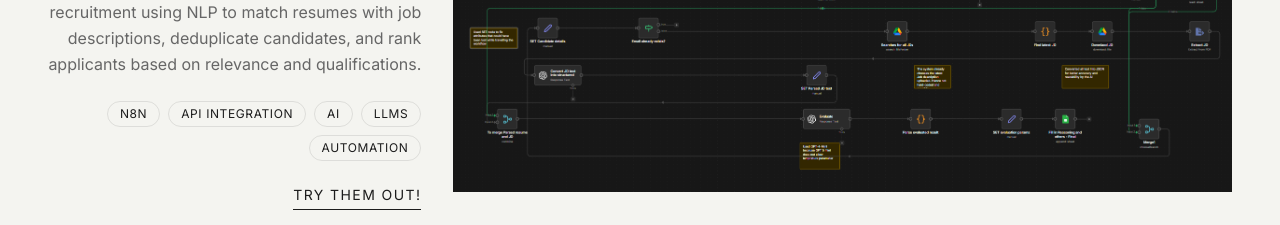
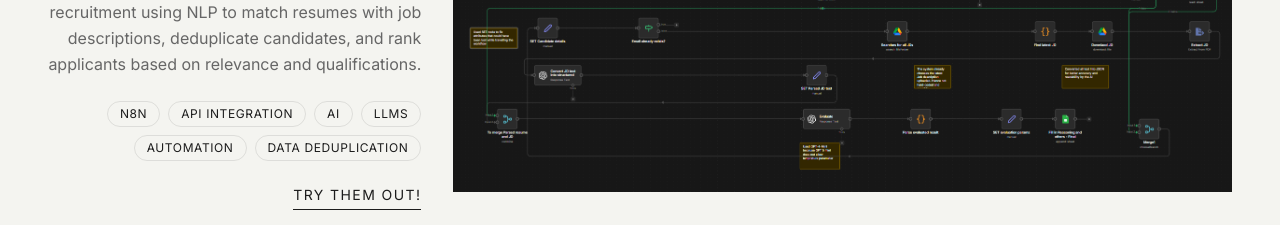
Before and after one commit to axstorch/Portfolio, a React (Vite) app: page / in a window 1280 px wide. Shown: the part 4340-4565 px from the top of the page. Built offline with nearby package versions, Linux system fonts and the light colour scheme; a web font is replaced by a local one.

Commit message:
resume updation

```diff
--- a/constants.ts
+++ b/constants.ts
@@ -8,9 +8,9 @@
   location: "Hyderabad, Telangana, India",
   linkedin: "https://www.linkedin.com/in/akshat-saxena-5513a8258",
   Github: "https://github.com/axstorch",
-  Resune: "https://drive.google.com/file/d/1Ye-W37kHNLRmzGtryg6cORLl_PxkkdRH/view?usp=drive_link",
-  summary: "As a proactive and results-driven final-year student, I thrive on building impactful tech solutions using React, Supabase, and React frameworks such as Expo and Native. With a growing interest in product management, I aim to bridge the gap between user needs and tech solutions, transforming innovative concepts into market-ready products.",
-};
+  Resume: "https://drive.google.com/file/d/1Ye-W37kHNLRmzGtryg6cORLl_PxkkdRH/view?usp=drive_link",
+  summary: "Product intern with 2 internships, 3 shipped PRDs (4/6 features adopted into live roadmaps), 1 built-from-scratch product and 2 automations, proven ability to run end-to-end discovery, translate customer pain into prioritised requirements, and present data-backed roadmap recommendations to leadership.",
+}
 
 export const EXPERIENCE_DATA: ExperienceItem[] = [
 
@@ -104,7 +104,7 @@
     id: "p4",
     title: "AI-Powered ATS Scanner",
     description: "AI-powered ATS scanner that streamlines recruitment using NLP to match resumes with job descriptions, deduplicate candidates, and rank applicants based on relevance and qualifications.",
-    technologies: ["n8n", "API Integration", "AI", "LLMs", "Automation"],
+    technologies: ["n8n", "API Integration", "AI", "LLMs", "Automation", "Data Deduplication"],
     image: "/assets/linkedin/Project3.png",
     imagePlaceholder: "bg-stone-400",
     url: "https://github.com/axstorch/n8n-recruitment-automation"
```
